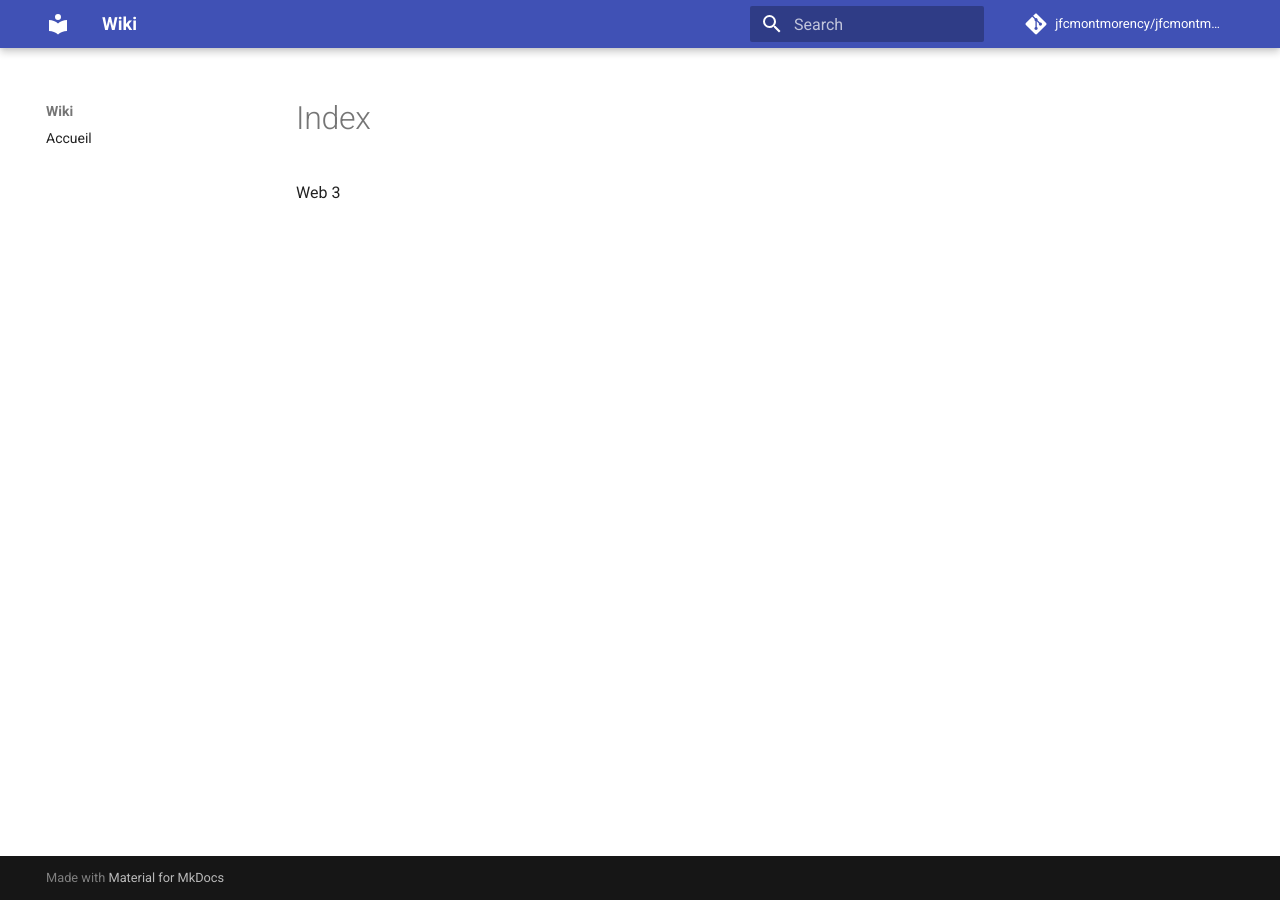
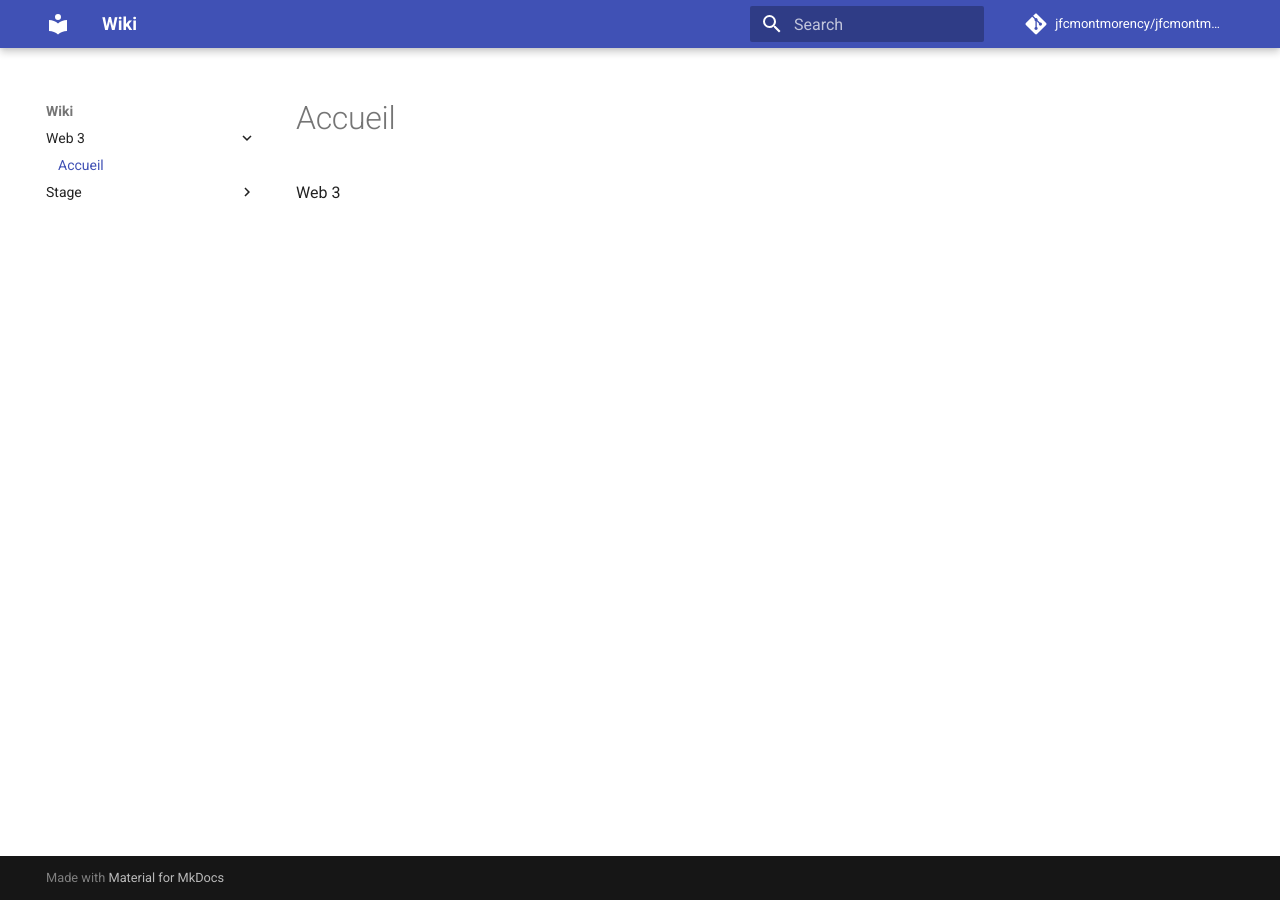
Before and after one commit to jfcmontmorency/old_compendium, an MkDocs documentation site: the page built from docs/582_311_MO/index.md, in a window 1280 px wide. Built offline with MkDocs 1.6.1 and Material for MkDocs 9.7.7, drawn with Linux system fonts in a browser that asks for light colours; comment, search, counter and statistics services are not loaded.

Commit message:
Update mkdocs.yml

```diff
--- a/mkdocs.yml
+++ b/mkdocs.yml
@@ -5,6 +5,9 @@ docs_dir: docs/
 repo_name: 'jfcmontmorency/jfcmontmorency.github.io'
 repo_url: 'https://github.com/jfcmontmorency/jfcmontmorency.github.io'
 nav:
-    - Accueil: index.md
+    - Web 3:
+        - Accueil: 582_311_MO/index.md
+    - Stage:
+        - Accueil: 582_611_MO/index.md
 theme:
   name: 'material'
```
